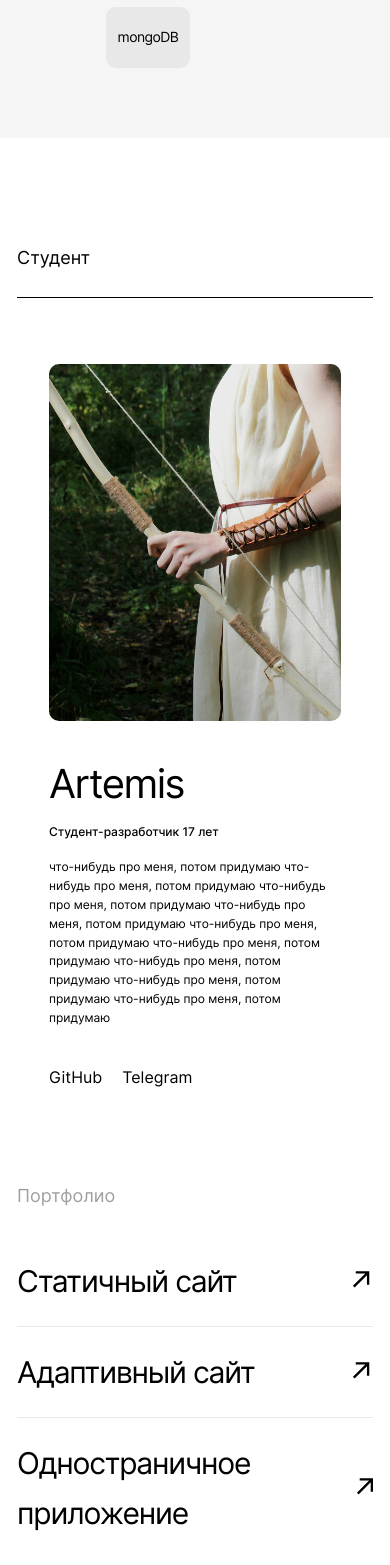
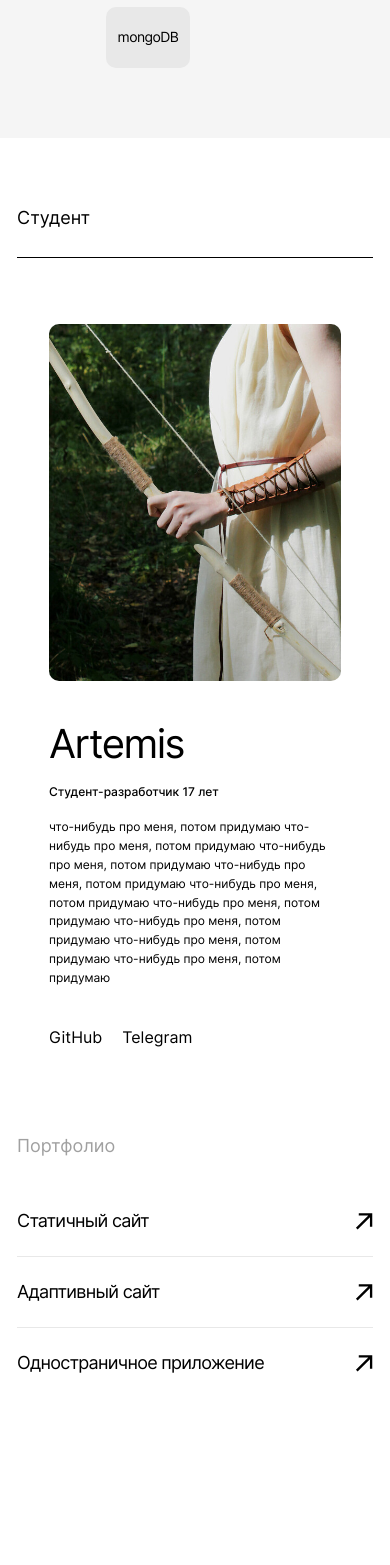
Before and after one commit to Arti-D/movies-explorer-frontend, a React (Create React App) app: page / in a window 390 px wide. Shown: the part 1840-3405 px from the top of the page. Built offline with nearby package versions, Linux system fonts and the light colour scheme.

Commit message:
Main Portfolio адаптив

```diff
--- a/src/components/Main/AboutMe/AboutMe.css
+++ b/src/components/Main/AboutMe/AboutMe.css
@@ -69,6 +69,10 @@
 }
 
 @media (max-width: 768px) {
+    .about-me {
+        padding-top: 90px;
+        padding-bottom: 45px;
+    }
     .about-me__avatar {
         height: 307px;
         width: 255px;
@@ -88,6 +92,10 @@
 }
 
 @media (max-width: 700px) {
+    .about-me {
+        padding-top: 70px;
+        table-layout: 35px;
+    }
     .about-me__profile {
         flex-direction: column-reverse;
     }
@@ -112,7 +120,3 @@
         margin-top: 40px;
     }
 }
-
-/* @media () {
-
-} */
--- a/src/components/Main/Portfolio/Portfolio.css
+++ b/src/components/Main/Portfolio/Portfolio.css
@@ -19,8 +19,6 @@
 }
 
 .portfolio__project {
-    display: flex;
-    justify-content: space-between;
     border-bottom: 1px solid #E8E8E8;
     align-items: center;
     padding-bottom: 20px;
@@ -36,24 +34,39 @@
     padding-top: 0;
 }
 
-.portfolio__project-name {
-    font-style: normal;
-    font-weight: normal;
+
+.portfolio__link {
+    background-image: url('../../../images/row.svg');
+    background-repeat: no-repeat;
+    background-position: right;
+    text-decoration: none;
     font-size: 30px;
     line-height: 1.67;
     letter-spacing: -0.04em;
-    margin: 0;
-}
-
-.portfolio__link {
-    display: block;
-    background-image: url('../../../images/row.svg');
-    background-repeat: no-repeat;
-    width: 21px;
-    height: 21px;
+    color: black;
+    display: inline-block;
+    width: 100%;
 }
 
 .portfolio__link:hover {
     cursor: pointer;
     opacity: .6;
 }
+
+@media (max-width: 768px) {
+    .portfolio {
+        padding-top: 45px;
+        padding-bottom: 90px;
+    }
+
+    .portfolio__link {
+        font-size: 28px;
+    }
+}
+
+@media (max-width: 480px) {
+    .portfolio__link  {
+        font-size: 18px;
+
+    }
+}
--- a/src/components/Main/Portfolio/Portfolio.js
+++ b/src/components/Main/Portfolio/Portfolio.js
@@ -7,16 +7,13 @@ function Portfolio() {
                 <h2 className="portfolio__title">Портфолио</h2>
                 <ul className="portfolio__list">
                     <li className="portfolio__project">
-                        <p className="portfolio__project-name">Статичный сайт</p>
-                        <a target="_blank" rel="noreferrer" className="portfolio__link" href="https://arti-d.github.io/how-to-learn/"></a>
+                        <a target="_blank" rel="noreferrer" className="portfolio__link" href="https://arti-d.github.io/how-to-learn/">Статичный сайт</a>
                     </li>
                     <li className="portfolio__project">
-                        <p className="portfolio__project-name">Адаптивный сайт</p>
-                        <a target="_blank" rel="noreferrer" className="portfolio__link" href="https://arti-d.github.io/russian-travel/index.html"></a>
+                        <a target="_blank" rel="noreferrer" className="portfolio__link" href="https://arti-d.github.io/russian-travel/index.html">Адаптивный сайт</a>
                     </li>
                     <li className="portfolio__project">
-                        <p className="portfolio__project-name">Одностраничное приложение</p>
-                        <a target="_blank" rel="noreferrer" className="portfolio__link" href="https://mesto.arti.nomoredomains.club"></a>
+                        <a target="_blank" rel="noreferrer" className="portfolio__link" href="https://mesto.arti.nomoredomains.club">Одностраничное приложение</a>
                     </li>
                 </ul>
             </div>
```
